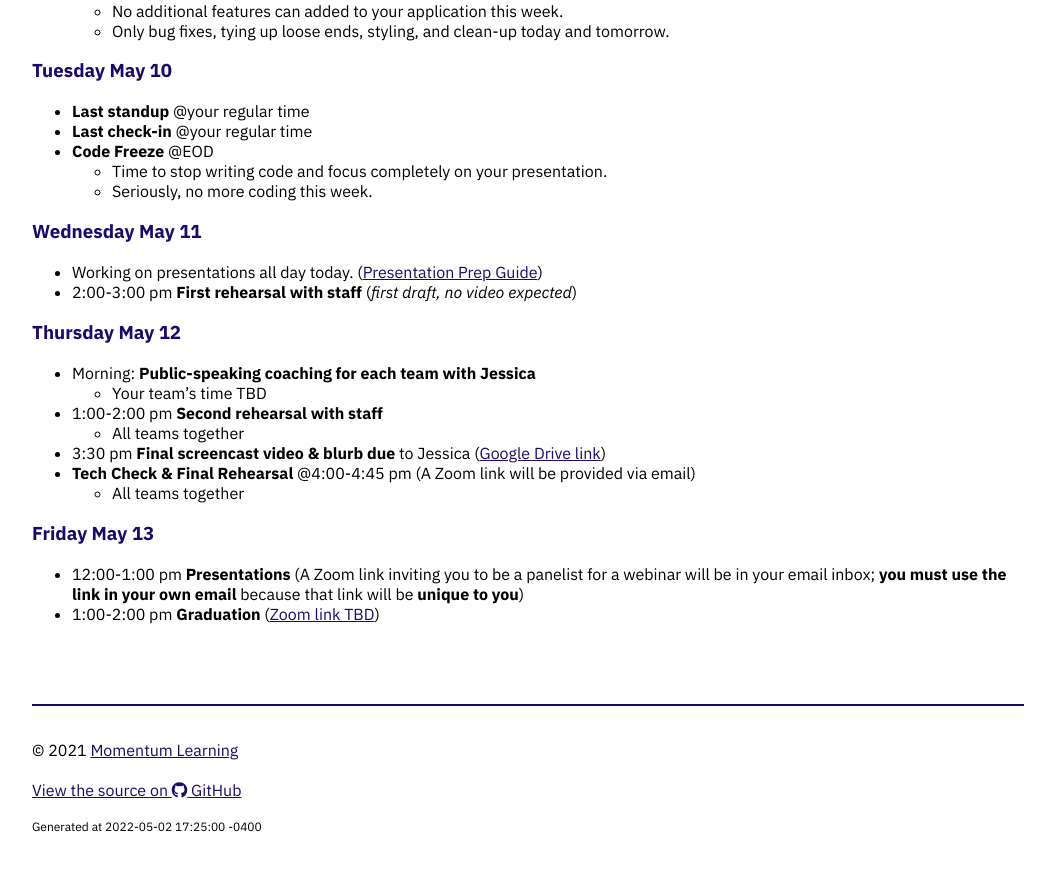
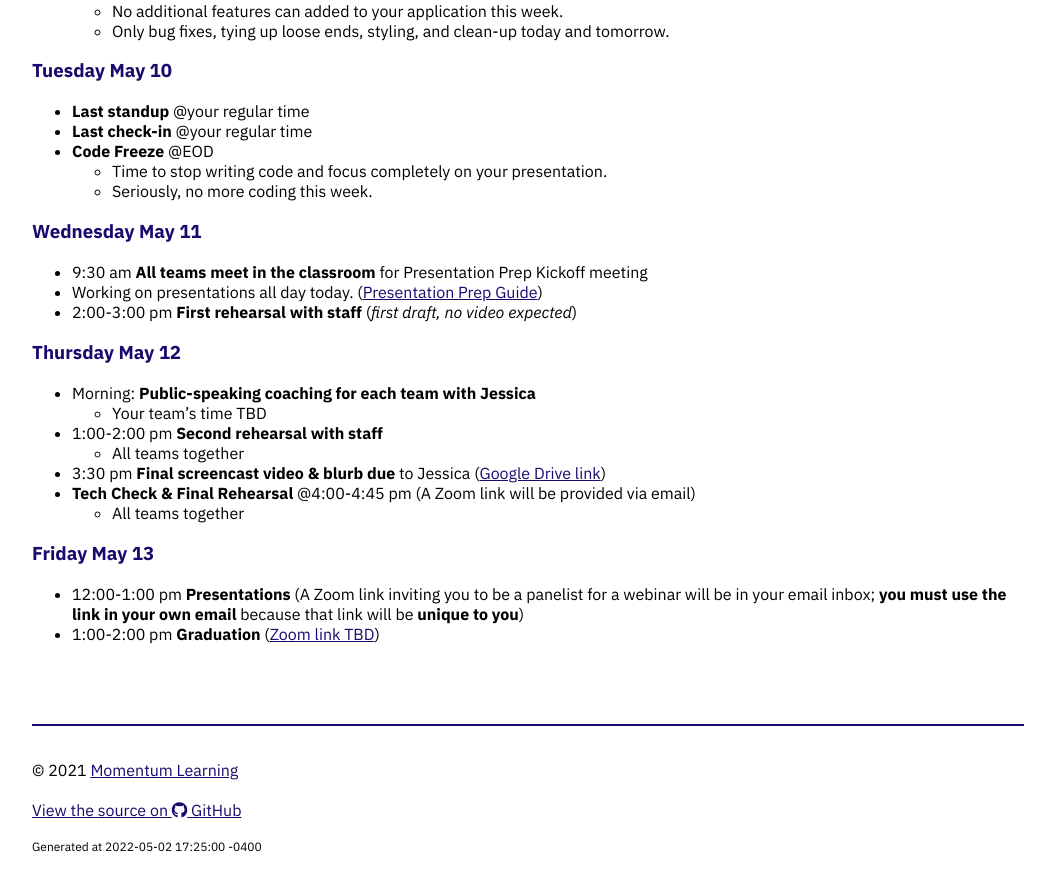
Before and after one commit to Momentum-Team-15/momentum-team-15.github.io, a Jekyll site: the page built from phase-4-schedule.md, in a window 1280 px wide and 900 px high, scrolled down 954 px. Shown: the top 891 px of the window, without its empty margins (112-1167 px from the left). Built offline with Jekyll 4.4.1, drawn with Linux system fonts in a browser that asks for light colours; nearby versions of some CDN libraries.

Commit message:
Update schedule

```diff
--- a/phase-4-schedule.md
+++ b/phase-4-schedule.md
@@ -60,6 +60,7 @@ layout: default
 
 ### Wednesday May 11
 
+- 9:30 am **All teams meet in the classroom** for Presentation Prep Kickoff meeting
 - Working on presentations all day today. ([Presentation Prep Guide]({% link phase-4-demo-guide.md %}))
 - 2:00-3:00 pm **First rehearsal with staff** (*first draft, no video expected*)
 
```
